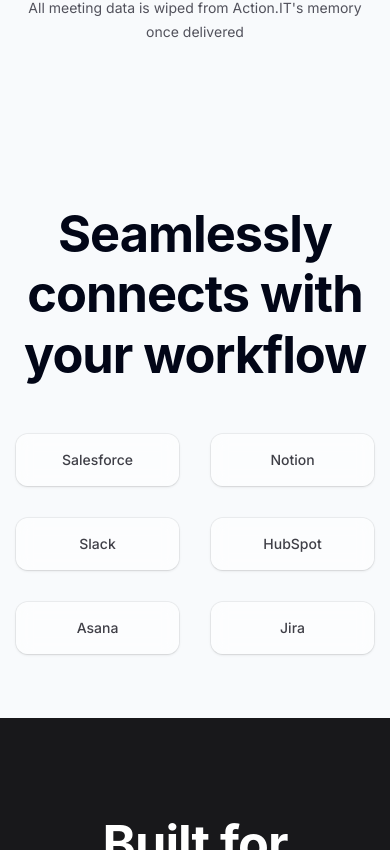
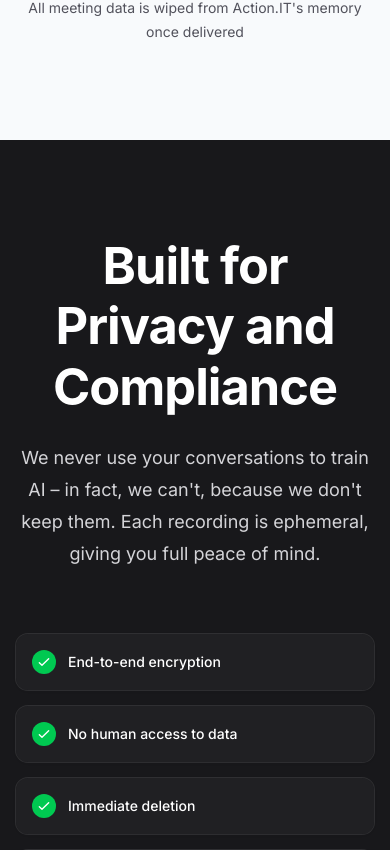
Before and after one commit to asma-abu/actionit-website, a Next.js app: page / in a window 390 px wide. Shown: the part 2414-3264 px from the top of the page. Built offline with nearby package versions, Linux system fonts and the light colour scheme; a web font is replaced by a local one.

Commit message:
Delete sections

```diff
--- a/app/page.tsx
+++ b/app/page.tsx
@@ -5,7 +5,6 @@
 import ProblemSection from '../components/sections/ProblemSection';
 import SolutionPillarsSection from '../components/sections/SolutionPillarsSection';
 import HowItWorksSection from '../components/sections/HowItWorksSection';
-import IntegrationLogosSection from '../components/sections/IntegrationLogosSection';
 import SecuritySection from '../components/sections/SecuritySection';
 import Footer from '../components/Footer';
 
@@ -44,7 +43,6 @@
     <main>
       <HeroSection />
       <HowItWorksSection />
-      <IntegrationLogosSection />
       <SecuritySection />
       <ProblemSection />
       <Suspense fallback={<SectionSkeleton />}>
--- a/components/sections/IntegrationLogosSection.tsx
+++ /dev/null
@@ -1,39 +0,0 @@
-'use client';
-
-import { memo } from 'react';
-import Container from '../ui/Container';
-import { integrationPartners } from '../../config/content';
-
-function IntegrationLogosSection() {
-  if (!integrationPartners || integrationPartners.length === 0) {
-    return null;
-  }
-
-  return (
-    <section className="py-16 sm:py-24" aria-labelledby="integrations-heading">
-      <Container>
-        <div className="mx-auto max-w-2xl text-center">
-          <h2
-            id="integrations-heading"
-            className="text-2xl font-semibold text-zinc-900 dark:text-white"
-          >
-            Seamlessly connects with your workflow
-          </h2>
-        </div>
-
-        <div className="mx-auto mt-12 grid grid-cols-2 gap-8 sm:grid-cols-3 lg:grid-cols-6">
-          {integrationPartners.map((partner) => (
-            <div
-              key={partner}
-              className="flex items-center justify-center rounded-lg bg-white/60 p-4 text-center text-sm font-medium text-zinc-700 shadow-sm backdrop-blur-sm ring-1 ring-zinc-900/5 dark:bg-zinc-800/60 dark:text-zinc-300 dark:ring-white/10"
-            >
-              {partner}
-            </div>
-          ))}
-        </div>
-      </Container>
-    </section>
-  );
-}
-
-export default memo(IntegrationLogosSection);
--- a/components/sections/ProblemSection.tsx
+++ b/components/sections/ProblemSection.tsx
@@ -84,57 +84,6 @@
           </p>
         </div>
 
-        {/* Compact grid & cards */}
-        <div className="mx-auto mt-10 grid max-w-xl grid-cols-1 gap-4 sm:mt-12 lg:mx-0 lg:max-w-none lg:grid-cols-3">
-          {painPoints.map((point) => {
-            const Icon = iconMap[point.icon];
-
-            return (
-              <div
-                key={point.id}
-                className="group relative mx-auto flex max-w-xs flex-col items-center text-center rounded-xl bg-gradient-to-b from-red-50/60 to-white/70 p-3 sm:p-4 shadow-sm backdrop-blur-sm ring-1 ring-red-100/40 transition-all hover:shadow-md hover:ring-red-200/60 dark:from-red-950/30 dark:to-zinc-800/70 dark:ring-red-900/40 dark:hover:ring-red-800/60"
-              >
-                {/* Smaller warning indicator */}
-                <div className="absolute -top-1.5 -right-1.5 h-3 w-3 animate-pulse">
-                  <span className="absolute inline-flex h-full w-full animate-ping rounded-full bg-red-400/30 opacity-75" />
-                  <span className="relative inline-flex h-3 w-3 rounded-full bg-red-500/20 ring-1 ring-red-500/30" />
-                </div>
-
-                {/* Smaller icon wrapper */}
-                <div className="relative flex h-9 w-9 items-center justify-center rounded-lg bg-gradient-to-br from-red-500 to-red-600 text-white shadow-md shadow-red-500/20 transition-transform group-hover:scale-[1.03] dark:from-red-600 dark:to-red-700 dark:shadow-red-900/30">
-                  <div className="absolute -top-0.5 -right-0.5 h-1.5 w-1.5 rounded-bl-sm bg-red-400/40" />
-                  {Icon || (
-                    <svg
-                      className="h-5 w-5"
-                      fill="none"
-                      stroke="currentColor"
-                      strokeWidth={2}
-                      viewBox="0 0 24 24"
-                      aria-hidden="true"
-                    >
-                      <path
-                        strokeLinecap="round"
-                        strokeLinejoin="round"
-                        d="M12 9v2m0 4h.01m-6.938 4h13.856c1.54 0 2.502-1.667 1.732-3L13.732 4c-.77-1.333-2.694-1.333-3.464 0L3.34 16c-.77 1.333.192 3 1.732 3z"
-                      />
-                    </svg>
-                  )}
-                </div>
-
-                {/* Compact text */}
-                <h3 className="mt-3 text-sm font-semibold text-zinc-900 dark:text-white">
-                  {point.title}
-                </h3>
-                <p className="mt-1.5 max-w-[230px] text-xs sm:text-[13px] leading-snug text-zinc-600 dark:text-zinc-400">
-                  {point.description}
-                </p>
-
-                {/* Shorter accent line */}
-                <div className="absolute bottom-0 left-1/2 h-0.5 w-8 -translate-x-1/2 rounded-full bg-gradient-to-r from-transparent via-red-300/50 to-transparent dark:via-red-700/30" />
-              </div>
-            );
-          })}
-        </div>
       </Container>
     </section>
   );
```
